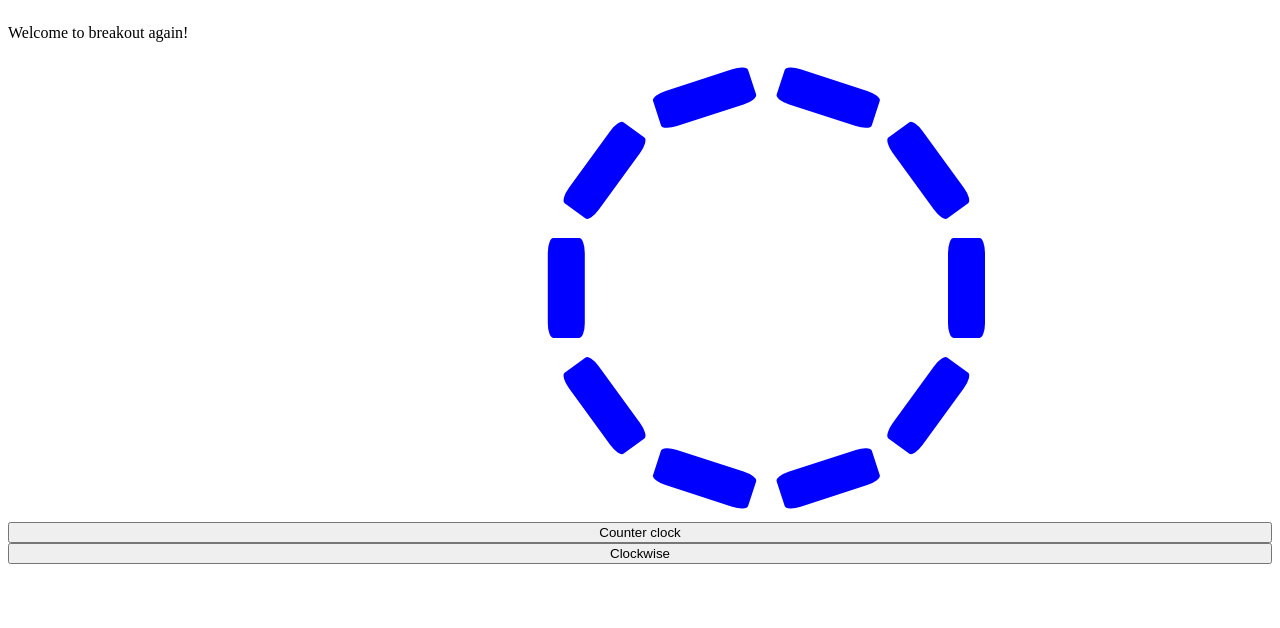
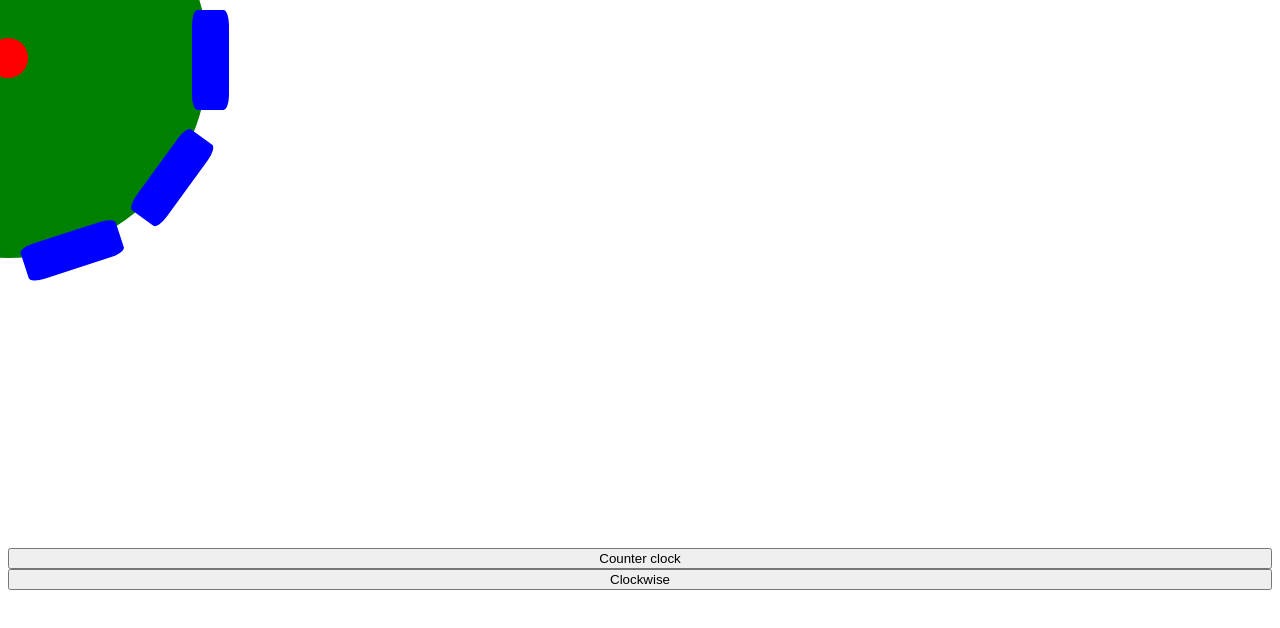
Before and after one commit to Banzubie/Breakout-redux, a Next.js app: page / in a window 1280 px wide. Shown: the top 628 px of the page. Built offline with nearby package versions, Linux system fonts and the light colour scheme.

Commit message:
added start of ball and made the block better centered

```diff
--- /dev/null
+++ b/pages/ball.jsx
@@ -0,0 +1,20 @@
+
+
+export default function Ball() {
+  const ballStyle = {
+    backgroundColor: 'red',
+    borderRadius: '50%',
+    height: '10%',
+    width: '10%',
+    position: 'absolute',
+    top: '50%',
+    left: '50%',
+    transform: 'translate(-50%, -50%)'
+  }
+
+  return (
+    <div style={ballStyle}>
+
+    </div>
+  )
+}
--- a/pages/block.jsx
+++ b/pages/block.jsx
@@ -7,8 +7,8 @@ export default function Block({ multiplier }) {
     backgroundColor: 'blue',
     borderRadius: '15%',
     position: 'absolute',
-    top: '37%',
-    left: '45%',
+    top: '38%',
+    left: '46%',
     width: '2.3em',
     height: '25%',
     textAlign: 'center',
--- a/pages/rotab.jsx
+++ b/pages/rotab.jsx
@@ -1,5 +1,6 @@
 import { useState, useRef, useEffect } from 'react';
 import Block from './block.jsx'
+import Ball from './ball.jsx'
 
 
 export default function Rotab () {
@@ -43,21 +44,26 @@ export default function Rotab () {
   }
 
   const rotTabStyle = {
-    position: 'relative',
-    left: '33em',
-    top: '25%',
+    backgroundColor: 'green',
+    position: 'abosulte',
+    left: '50%',
+    top: '15em',
     width: '25em',
     height: '25em',
     borderRadius: '50%',
-    textAlign: 'center',
-    margin: '2em',
-    transform: `rotate(${rotate}deg)`
+    transform: `translate(-50%, -50%) rotate(${rotate}deg)`
   }
   return (
     <>
       <div className='rotTab' style={rotTabStyle}>
         {blockPlacementLogic.map(item => <Block multiplier={item}/>)}
+        <Ball />
       </div>
+      <br />
+      <br />
+      <br />
+      <br />
+      <br />
       <button onMouseDown={counterClockwise} onMouseUp={stopSpin} onMouseLeave={stopSpin}>Counter clock</button>
       <button onMouseDown={clockwise} onMouseUp={stopSpin} onMouseLeave={stopSpin}>Clockwise</button>
     </>
```
